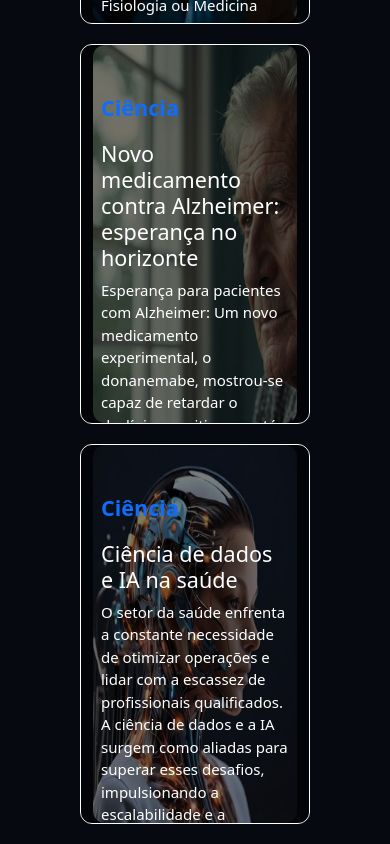
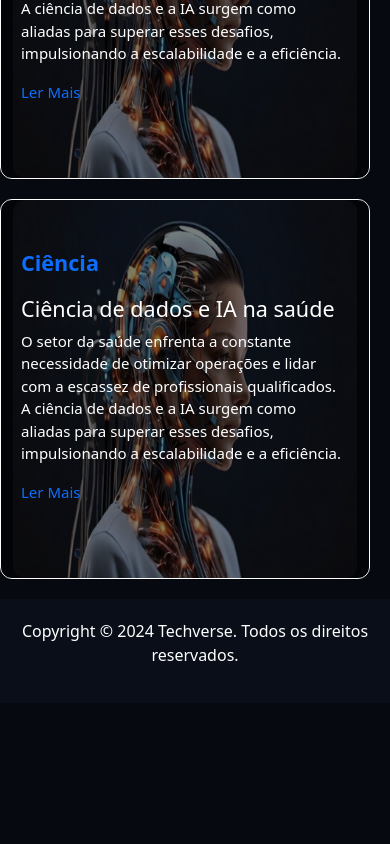
Before and after one commit to flaviooliveira478/TEIA-2023.2, a React (Vite) app: page /ciencia in a window 390 px wide. Shown: the part 1586-2430 px from the top of the page. After the commit the page ends 2289 px from the top, so only its background shows below. Built offline with nearby package versions, Linux system fonts and the light colour scheme.

Commit message:
fix: footer and h4

```diff
--- a/src/components/pages/Ciencia/Ciencia.jsx
+++ b/src/components/pages/Ciencia/Ciencia.jsx
@@ -7,17 +7,19 @@ import post5 from "../../../assets/images/image-ia-na-saude-leonardo-ai.jpg";
 
 const Ciencia = () => {
   return (
+    <div>
       <div className="gradient-text-science">
-      <h2 className="titulo-device">Ciência</h2>
-      <p className="description-device">
+        <h2 className="titulo-science">Ciência</h2>
+        <p className="description-science">
           "Explore as fronteiras do conhecimento científico no Techverse! Nossa
           aba dedicada à Ciência oferece uma jornada fascinante através das
           últimas descobertas, teorias inovadoras e avanços que moldam o nosso
           mundo."
         </p>
 
-      <h4 className="btn btn-primary device-primary-titulo">Notícias</h4>
-      <div className="container device-container">
+        <h4 className="btn btn-primary science-primary-titulo">Notícias</h4>
+      </div>
+      <div className="container science-container">
         <div className="row">
           <div className="col-3 col-sm-6 device-square text-overlay">
             <Link to="../noticias/2">
@@ -75,6 +77,23 @@ const Ciencia = () => {
               </div>
             </Link>
           </div>
+          <div className="col-3 col-sm-6 device-square text-overlay">
+            <Link to="../noticias/5">
+              <img src={post5} alt="Imagem sobre IA na saúde" />
+              <div className="overlay-text">
+                <h4 className="new-h4">Ciência</h4>
+                <h4>Ciência de dados e IA na saúde</h4>
+                <p>
+                  O setor da saúde enfrenta a constante necessidade de otimizar
+                  operações e lidar com a escassez de profissionais
+                  qualificados. A ciência de dados e a IA surgem como aliadas
+                  para superar esses desafios, impulsionando a escalabilidade e
+                  a eficiência.
+                </p>
+                <p className="lermore">Ler Mais</p>
+              </div>
+            </Link>
+          </div>
         </div>
       </div>
     </div>
--- a/src/components/pages/Ciencia/ciencia.css
+++ b/src/components/pages/Ciencia/ciencia.css
@@ -12,21 +12,21 @@
   background-position: center;
 }
 
-.titulo-device {
+.titulo-science {
   color: white !important;
   text-align: left;
   font-size: 2.2rem;
   margin-left: 30px;
 }
 
-.description-device {
+.description-science {
   color: white;
   text-align: left;
   font-size: 1.6rem;
   margin-left: 30px;
 }
 
-.device-primary-titulo {
+.science-primary-titulo {
   color: white;
   text-align: left;
   font-size: 1.2rem;
@@ -38,12 +38,12 @@
   border-radius: 0;
 }
 
-.device-container {
+.science-container {
   color: white;
-  margin-top: 50px;
+  margin-top: 88px !important;
 }
 
-.device-square {
+.science-square {
   height: 380px;
   width: 370px !important;
   margin-right: 10px;
--- a/src/components/pages/Tecnologia/Tecnologia.jsx
+++ b/src/components/pages/Tecnologia/Tecnologia.jsx
@@ -14,19 +14,27 @@ const Tecnologia = () => {
         <h2>Tecnologia</h2>
         <p>
           "Explore o fascinante universo da Tecnologia no Techverse! Nossa aba
-          exclusiva de Tecnologia oferece uma jornada emocionante por descobertas
-          revolucionárias, análises perspicazes e as mais recentes inovações que
-          impulsionam o progresso tecnológico. Prepare-se para se maravilhar com
-          as infinitas possibilidades que o futuro digital nos reserva."
+          exclusiva de Tecnologia oferece uma jornada emocionante por
+          descobertas revolucionárias, análises perspicazes e as mais recentes
+          inovações que impulsionam o progresso tecnológico. Prepare-se para se
+          maravilhar com as infinitas possibilidades que o futuro digital nos
+          reserva."
         </p>
+        <h4 className="btn btn-primary device-primary-titulo">Notícias</h4>
       </div>
 
       <div className="container device-container">
         <div className="row">
           {noticiasData.map((noticia) => (
-            <div key={noticia.id} className="col-3 col-sm-6 device-square text-overlay">
+            <div
+              key={noticia.id}
+              className="col-3 col-sm-6 device-square text-overlay"
+            >
               <Link to={`../noticias/${noticia.id}`}>
-                <img src={noticia.id % 2 == 0 ? img1 : img2} alt={`dispositivo ${noticia.id}`} />
+                <img
+                  src={noticia.id % 2 == 0 ? img1 : img2}
+                  alt={`dispositivo ${noticia.id}`}
+                />
                 <div className="overlay-text">
                   <h4 className="new-h4">Tecnologia</h4>
                   <h4>{noticia.titulo}</h4>
--- a/src/components/pages/Tecnologia/tecnologia.css
+++ b/src/components/pages/Tecnologia/tecnologia.css
@@ -1,6 +1,6 @@
 .gradient-text-tech {
-  margin: 60px 80px 0px 80px;
-  padding-top: 80px;
+  margin: 60px 80px 20px 80px;
+  padding-top: 26px;
   height: 380px;
   border-radius: 8px;
   background-image: linear-gradient(
@@ -63,7 +63,7 @@
 
 .device-container {
   color: white;
-  margin-top: 50px;
+  margin-top: 88px !important;
 }
 
 .device-square {
@@ -73,6 +73,18 @@
   margin-bottom: 20px;
   border-radius: 12px;
   border: 1px solid white;
+}
+
+.device-primary-titulo {
+  color: white;
+  text-align: left;
+  font-size: 1.2rem;
+  margin-left: 4px;
+  margin-top: 132px;
+  height: 38px;
+  padding: 3px;
+  width: 77px;
+  border-radius: 0;
 }
 
 .text-overlay img {
```
Lines whose indentation alone changed are shown as unchanged.
